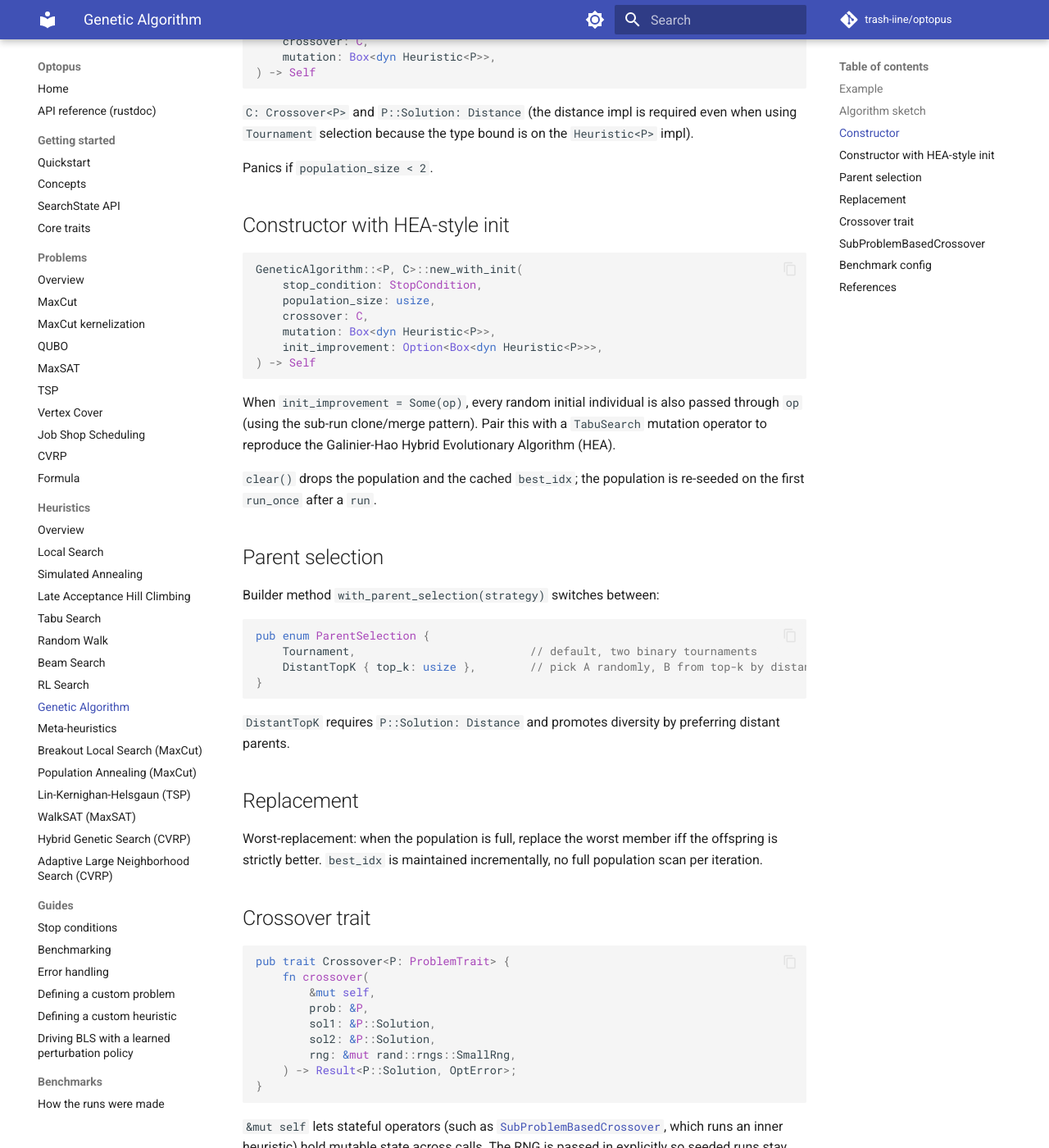
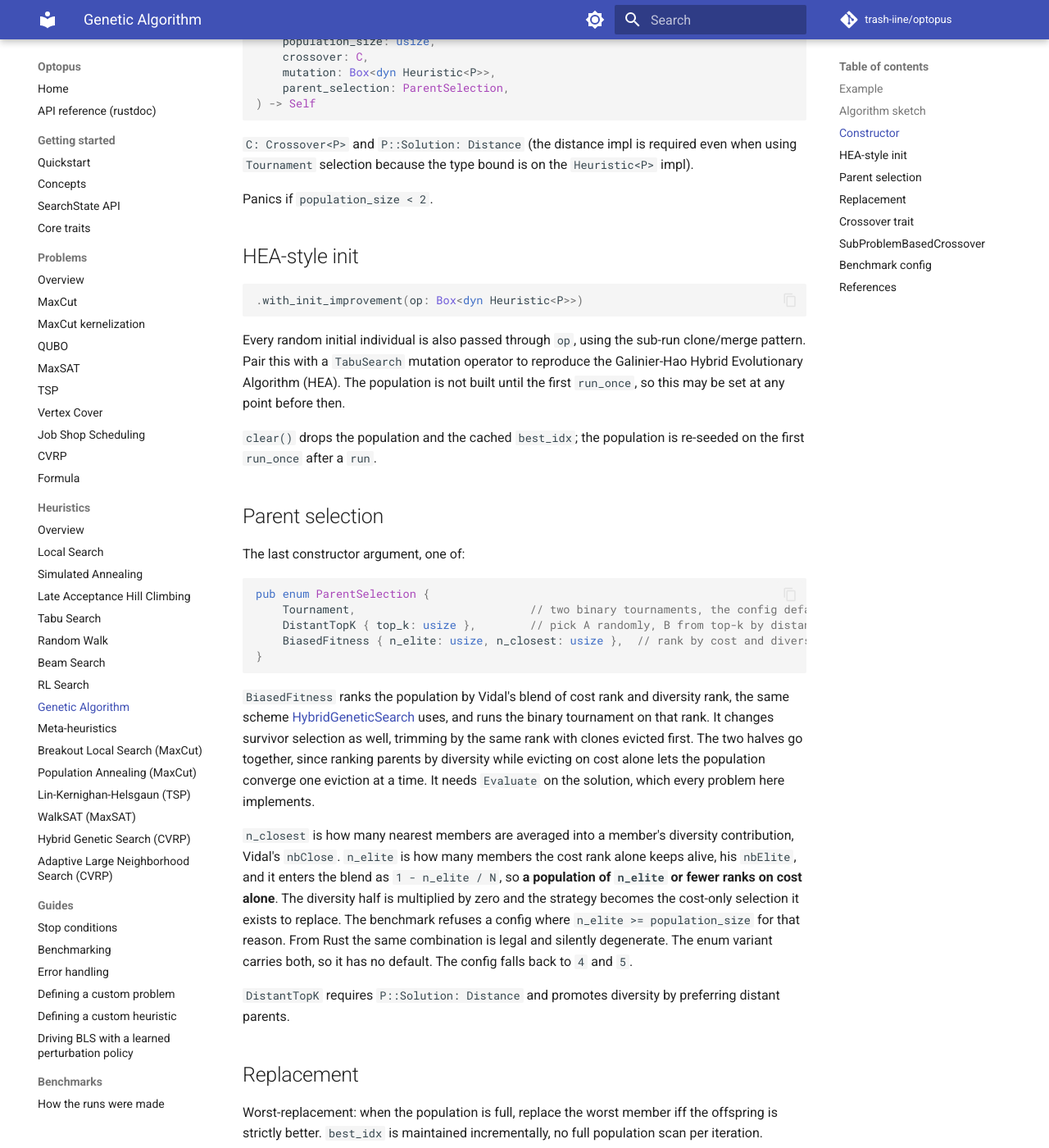
Before and after one commit to trash-iine/optopus, an MkDocs documentation site: the page built from docs/heuristics/genetic_algorithm.md, in a window 1280 px wide and 1400 px high, scrolled down 1285 px. Shown: the whole window at 82% size. Built offline with MkDocs 1.6.1 and Material for MkDocs 9.7.7, drawn with Linux system fonts in a browser that asks for light colours; comment, search, counter and statistics services are not loaded; some of the changed text lies outside the part shown.

Commit message:
DOCS: the biased-fitness selection strategy
The genetic-algorithm page documents `BiasedFitness`, including that it changes
survivor selection as well as parent selection, and `docs/traits.md` widens what
`Evaluate` on a solution unlocks.

The heuristic page gains the two parameters, what they mean, and the
degeneracy: a population of `n_elite` or fewer ranks on cost alone, which the
benchmark refuses and the Rust API allows. It also says the defaults are
Vidal's published values and are not measured here for any other problem or
population size, since the page previously read as though 4 and 5 were settled.

The two parameters are described the way every other page describes its
defaults: what they mean, the value the config falls back to, and the author in
the reference list rather than beside the number. Vidal was named three times in
the prose and cited nowhere, so he joins the references.

The parent-selection section describes the strategy as the last constructor
argument rather than as a builder, and both constructor signatures show it.

The second constructor section becomes a builder section, and the worked
example threads the HEA init through `with_init_improvement` rather than an
`Option` argument.

The `common::biased_fitness` module doc says where the cost comes from now,
and why the distance stays an argument to `push`: what a member is worth can
move under the population, how far apart two members are cannot.

Semicolons are out of the prose this branch adds, to `docs/` and to the rustdoc
alike, the same way 0014 keeps out em-dashes and mid-sentence colons. The
benchmark block's comments go with them, so the five lines read the same way
rather than three one way and two the other.

The builder's note that it touches only the seeding was a reason the API is
shaped as it is, which 0014 puts in `decisions/`. What a caller needs is when it
may be called, so that is what it says now.

The module doc covers both quantities rather than the cost alone, and says why
only one of them can be replaced. The `Subpopulation` doc follows.

The `Subpopulation` doc says what the alias is for rather than what an adapter
was doing, and `penalized` carries the note about `set_penalty` being the only
place a moved penalty reaches it, that note having been on the wrapper method
that is gone.

Claude-Session: https://claude.ai/code/session_013RUmiNVc5VHA4hDhJS2PgH

````diff
--- a/docs/heuristics/genetic_algorithm.md
+++ b/docs/heuristics/genetic_algorithm.md
@@ -16,7 +16,7 @@ use optopus::prelude::*;
 let mc = MaxCut::new(Graph::from_edges([(0, 1, 1.0), (1, 2, 1.0), (0, 2, 1.0)]));
 let mut state = SearchState::new(&mc);
 
-let mut ga = GeneticAlgorithm::new_with_init(
+let mut ga = GeneticAlgorithm::new(
     StopCondition::iterations(10_000),
     /* population_size  = */ 50,
     SubProblemBasedCrossover {
@@ -29,10 +29,11 @@ let mut ga = GeneticAlgorithm::new_with_init(
         (5, 10),
         None,
     )),
-    /* init_improvement = */ Some(Box::new(LocalSearch::<MaxCutFlipNeighbor>::new(
-        StopCondition::failed_updates(1),
-    ))),
-);
+    ParentSelection::Tournament,
+)
+.with_init_improvement(Box::new(LocalSearch::<MaxCutFlipNeighbor>::new(
+    StopCondition::failed_updates(1),
+)));
 ga.run(&mut state)?;
 println!("cut weight = {}", state.best_solution.objective);
 ```
@@ -54,6 +55,7 @@ GeneticAlgorithm::<P, C>::new(
     population_size: usize,
     crossover: C,
     mutation: Box<dyn Heuristic<P>>,
+    parent_selection: ParentSelection,
 ) -> Self
 ```
 
@@ -63,36 +65,50 @@ even when using `Tournament` selection because the type bound is on the
 
 Panics if `population_size < 2`.
 
-## Constructor with HEA-style init
+## HEA-style init
 
 ```rust
-GeneticAlgorithm::<P, C>::new_with_init(
-    stop_condition: StopCondition,
-    population_size: usize,
-    crossover: C,
-    mutation: Box<dyn Heuristic<P>>,
-    init_improvement: Option<Box<dyn Heuristic<P>>>,
-) -> Self
+.with_init_improvement(op: Box<dyn Heuristic<P>>)
 ```
 
-When `init_improvement = Some(op)`, every random initial individual is also
-passed through `op` (using the sub-run clone/merge pattern). Pair this with a
-`TabuSearch` mutation operator to reproduce the Galinier-Hao Hybrid
-Evolutionary Algorithm (HEA).
+Every random initial individual is also passed through `op`, using the sub-run
+clone/merge pattern. Pair this with a `TabuSearch` mutation operator to
+reproduce the Galinier-Hao Hybrid Evolutionary Algorithm (HEA). The population
+is not built until the first `run_once`, so this may be set at any point before
+then.
 
 `clear()` drops the population and the cached `best_idx`; the population is
 re-seeded on the first `run_once` after a `run`.
 
 ## Parent selection
 
-Builder method `with_parent_selection(strategy)` switches between:
+The last constructor argument, one of:
 
 ```rust
 pub enum ParentSelection {
-    Tournament,                          // default, two binary tournaments
+    Tournament,                          // two binary tournaments, the config default
     DistantTopK { top_k: usize },        // pick A randomly, B from top-k by distance
+    BiasedFitness { n_elite: usize, n_closest: usize },  // rank by cost and diversity
 }
 ```
+
+`BiasedFitness` ranks the population by Vidal's blend of cost rank and
+diversity rank, the same scheme
+[HybridGeneticSearch](hgs.md) uses, and runs the binary tournament on that rank.
+It changes survivor selection as well, trimming by the same rank with clones
+evicted first. The two halves go together, since ranking parents by diversity
+while evicting on cost alone lets the population converge one eviction at a
+time. It needs `Evaluate` on the solution, which every problem here implements.
+
+`n_closest` is how many nearest members are averaged into a member's diversity
+contribution, Vidal's `nbClose`. `n_elite` is how many members the cost rank
+alone keeps alive, his `nbElite`, and it enters the blend as `1 - n_elite / N`,
+so **a population of `n_elite` or fewer ranks on cost alone**. The diversity
+half is multiplied by zero and the strategy becomes the cost-only selection it
+exists to replace. The benchmark refuses a config where `n_elite >=
+population_size` for that reason. From Rust the same combination is legal and
+silently degenerate. The enum variant carries both, so it has no default. The
+config falls back to `4` and `5`.
 
 `DistantTopK` requires `P::Solution: Distance` and promotes diversity by
 preferring distant parents.
@@ -146,10 +162,12 @@ Implemented by MaxCut, QUBO, SAT, Vertex Cover, and Formula.
 ```toml
 [[heuristics]]
 kind = "GeneticAlgorithm"
-population_size = 20         # required; must be >= 2
-crossover_kind = "Uniform"   # optional; default is per-problem (see below)
-parent_selection = "Tournament"  # optional; Tournament (default) | DistantTopK
+population_size = 20         # required, at least 2
+crossover_kind = "Uniform"   # optional, default is per-problem (see below)
+parent_selection = "Tournament"  # optional, Tournament (default) | DistantTopK | BiasedFitness
 parent_top_k = 5             # required when parent_selection = "DistantTopK"
+n_elite = 4                  # optional (default shown), BiasedFitness only, below population_size
+n_closest = 5                # optional (default shown), BiasedFitness only
 [heuristics.stop_condition]
 max_duration_secs = 30.0
 
@@ -181,3 +199,6 @@ internal bounded BLS (see
   Learning*. Addison-Wesley, 1989.
 - Galinier, P. and Hao, J.-K. "Hybrid Evolutionary Algorithms for Graph
   Coloring." Journal of Combinatorial Optimization, 3(4), 379-397, 1999.
+- Vidal, T. et al. "A Hybrid Genetic Algorithm for Multidepot and Periodic
+  Vehicle Routing Problems." *Operations Research*, 60(3), 611-624, 2012.
+  (Biased fitness.)
````
Also changed, not shown: CLAUDE.md (+1 -1 lines), docs/heuristics/README.md (+1 -1 lines).
